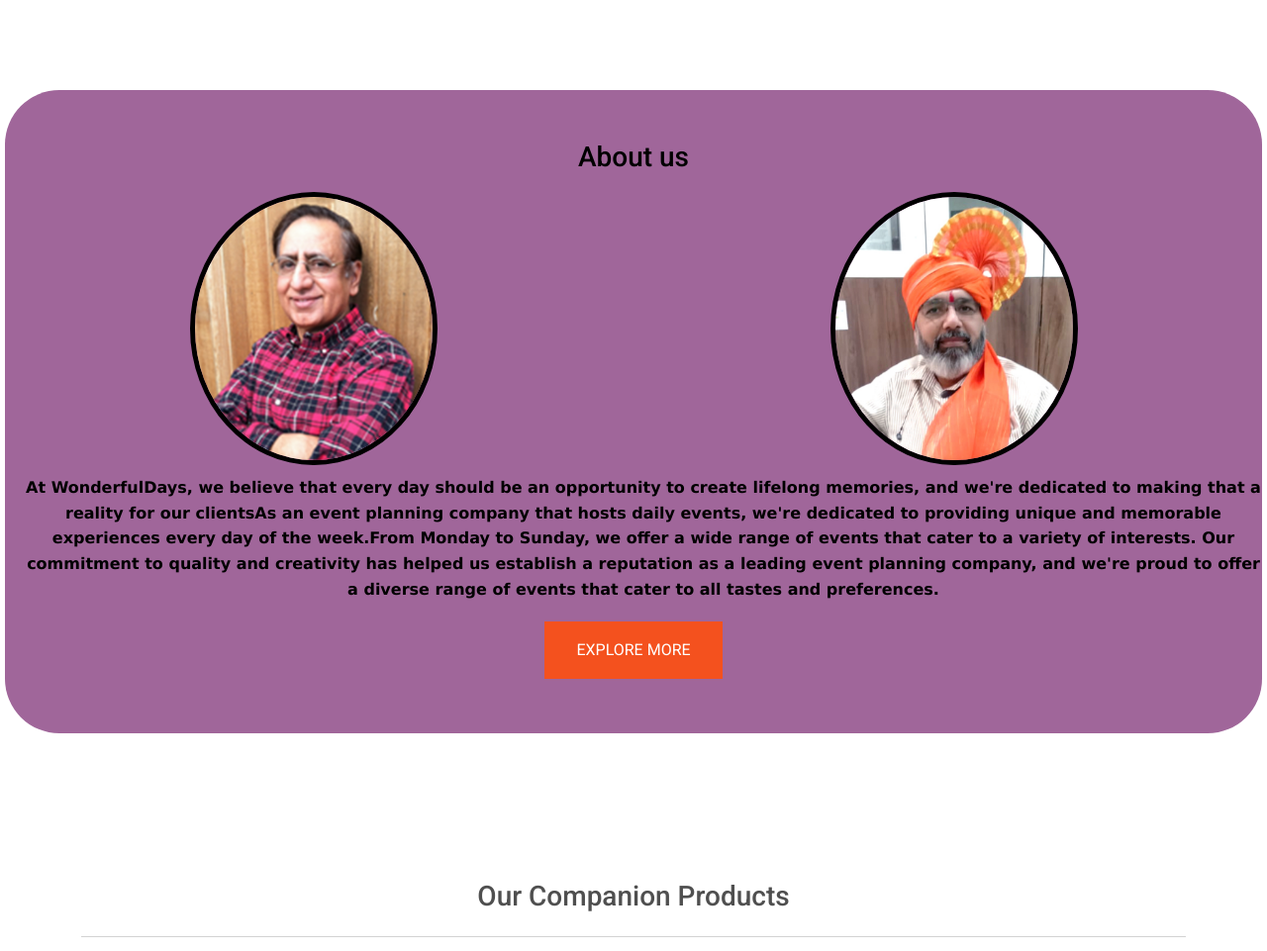
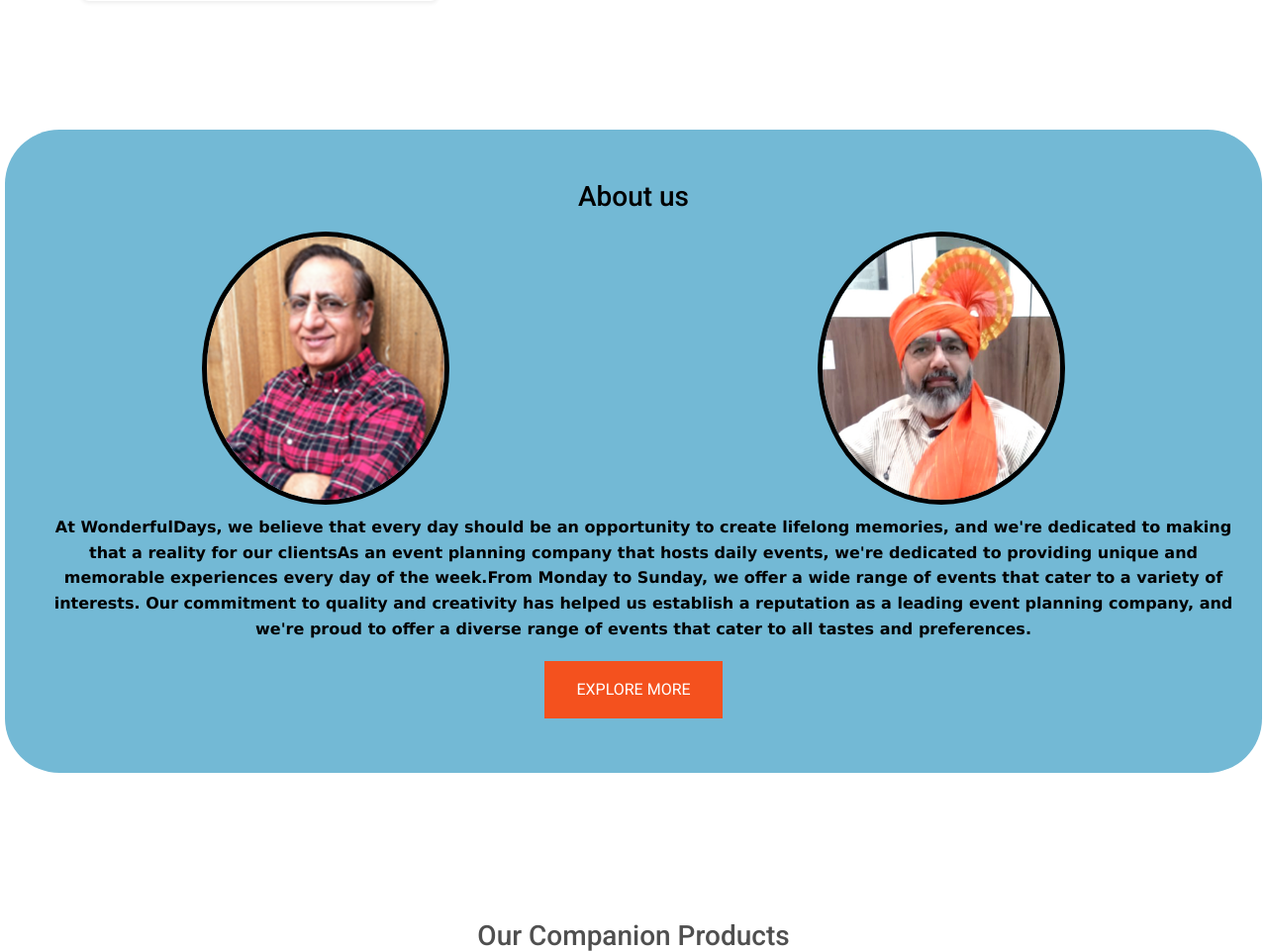
Before and after one commit to Wonderful-Days/WonderfulDays, a PHP site: page / in a window 1280 px wide. Shown: the part 2744-3705 px from the top of the page at 99% size. Run offline with PHP 8.4, Linux system fonts and the light colour scheme; some libraries are stand-ins or nearby versions.

Commit message:
Update style.css

```diff
--- a/style.css
+++ b/style.css
@@ -323,12 +323,15 @@ footer a {
 }
 
 #about1 {
+  padding-left: 25px;
+  padding-right: 25px;
   text-align: center;
   border-radius: 55px;
   margin: 5px;;
   height: 650px;
-  background-color:#a0669a;
+  background-color:#73b9d5;
   /* width: 1500px; */
+}
 
   .column {
     flex: 33.33%;
```
